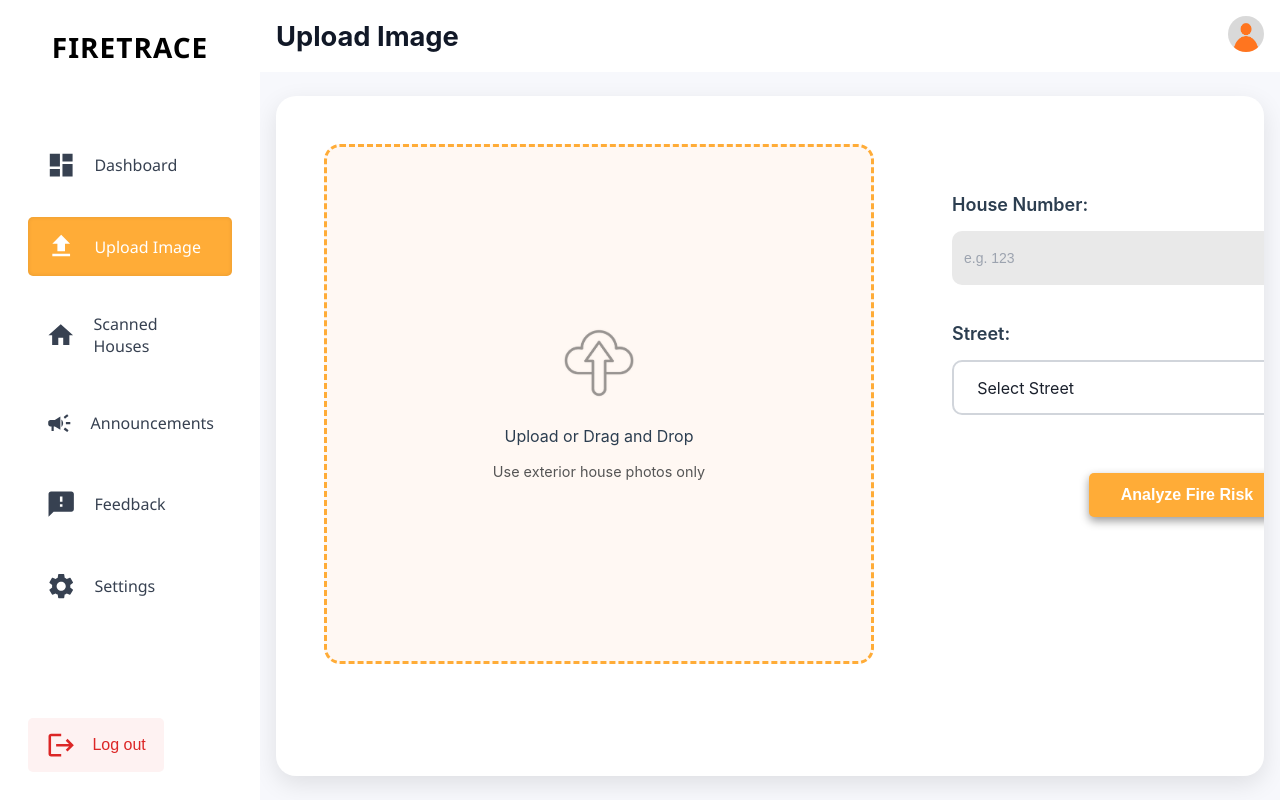
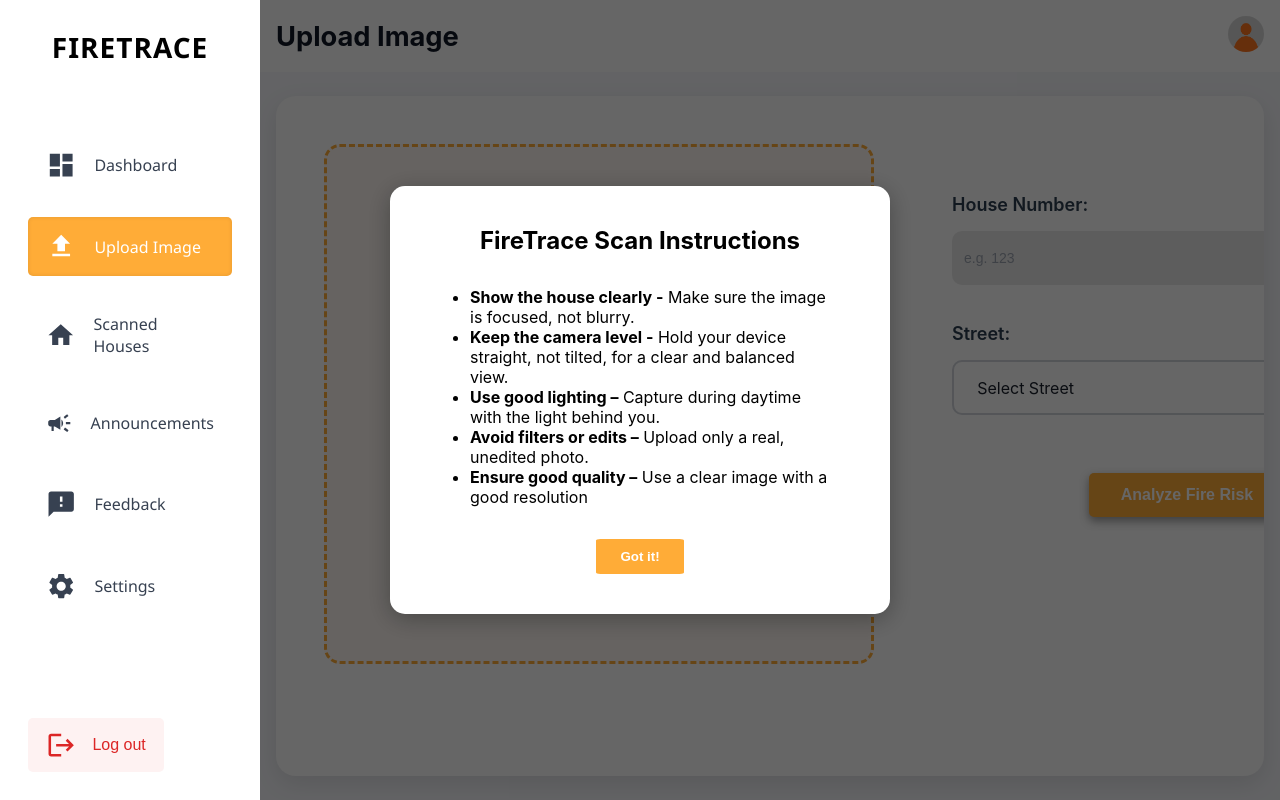
Before and after one commit to RenceJayS/FireTraceV2, a React (Create React App) app in the folder gpt4/: page /upload in a window 1280 px wide. Built offline with nearby package versions, Linux system fonts and the light colour scheme; sample sign-in values are in the browser's storage.

Commit message:
Update upload.css

```diff
--- a/gpt4/src/styles/upload.css
+++ b/gpt4/src/styles/upload.css
@@ -6,6 +6,61 @@
   max-width: 1500px;
   max-height: auto;
 }
+
+
+.popup-overlay {
+  position: fixed;
+  top: 0;
+  left: 0;
+  right: 0;
+  bottom: 0;
+  background: rgba(0, 0, 0, 0.6);
+  display: flex;
+  align-items: center;
+  justify-content: center;
+  z-index: 999;
+}
+
+.popup-box {
+  background: #fff;
+  padding-top: 2.5rem;
+  padding-left: 3.5rem;
+  padding-right: 3.5rem;
+  padding-bottom: 2.5rem;
+  border-radius: 15px;
+  max-width: 500px;
+  text-align: left;
+  box-shadow: 0 5px 25px rgba(0, 0, 0, 0.3);
+}
+
+.popup-box h2 {
+  margin-bottom: 2rem;
+  text-align: center;
+
+}
+
+.popup-box ul {
+  list-style: disc;
+  padding-left: 1.5rem;
+  margin-bottom: 2rem;
+}
+
+.popup-btn1 {
+  display: block;
+  margin: 0 auto;
+  padding: 0.6rem 1.5rem;
+  background-color: #ffac37;
+  color: white;
+  font-weight: 600;
+  border: none;
+  border-radius: 5%;
+  cursor: pointer;
+}
+
+.popup-btn1:hover {
+  background-color: #ff9501;
+}
+
 
 .upload-container {
   margin-left: 260px;   /* 🔥 same as sidebar width */
```
